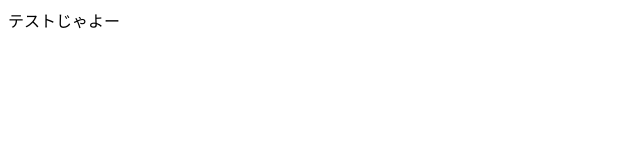
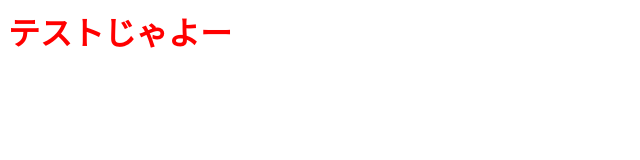
Before and after one commit to hajime-miyauchi-meijo/20240422-meijo, a plain HTML site: page index.html in a window 1280 px wide. Shown: the whole page, without its empty margins (0-640 px from the left). Drawn offline with Linux system fonts and the light colour scheme.

Commit message:
Update index.html
見やすくしてみました

```diff
--- a/index.html
+++ b/index.html
@@ -1,7 +1,8 @@
 <html>
-<head><title>test</title>
+<head>
+  <title>test</title>
 </head>
 <body>
-テストじゃよー
+  <h1 style="color: red">テストじゃよー</h1>
 </body>
 <html>
```
